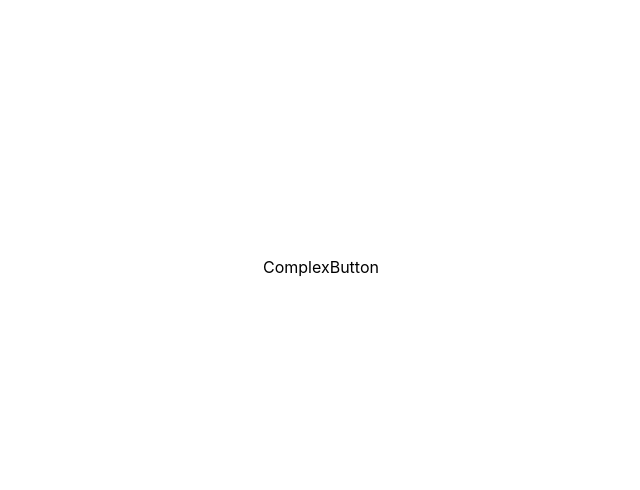
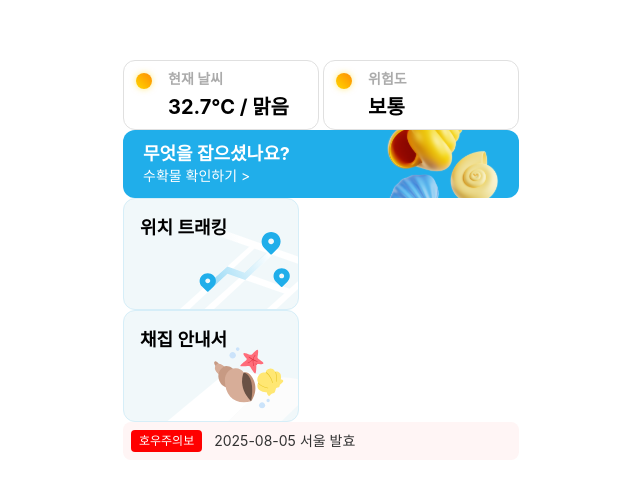
Before and after one commit to MindySo/HaeruHand_405, a React (Vite) app in the folder frontend/: page /kyumin in a window 1280 px wide. Shown: the part 132-622 px from the top of the page, without its empty margins (319-959 px from the left). Built offline with nearby package versions, Linux system fonts and the light colour scheme; a web font is replaced by a local one.

Commit message:
feat: InfoButton 구현 (S13P11A405-55)

```diff
--- /dev/null
+++ b/frontend/src/components/molecules/InfoButton/InfoButton.module.css
@@ -0,0 +1,41 @@
+.container {
+  position: relative;
+  width: 176px;
+  min-width: 176px;
+  height: 112px;
+  background: #f1f8fa;
+  border: 1px solid #d6eef8;
+  border-radius: 12px;
+  cursor: pointer;
+  transition: all 0.2s ease;
+  overflow: hidden;
+  padding: 16px;
+  display: flex;
+  flex-direction: column;
+  justify-content: flex-start;
+  align-items: flex-start;
+}
+
+.content {
+  position: relative;
+  width: 100%;
+  height: 100%;
+}
+
+.textSection {
+  position: relative;
+  z-index: 2;
+  white-space: nowrap;
+}
+
+.iconSection {
+  position: absolute;
+  right: -36px;
+  bottom: -28px;
+  z-index: 1;
+}
+
+.locationIcon {
+  width: 156px;
+  height: auto;
+}
--- /dev/null
+++ b/frontend/src/components/molecules/InfoButton/InfoButton.tsx
@@ -0,0 +1,27 @@
+import React from 'react';
+import { Text } from '../../atoms';
+import styles from './InfoButton.module.css';
+
+export interface InfoButtonProps {
+  onClick?: () => void;
+  className?: string;
+}
+
+const InfoButton: React.FC<InfoButtonProps> = ({ onClick, className = '' }) => {
+  return (
+    <button className={`${styles.container} ${className}`} onClick={onClick}>
+      <div className={styles.content}>
+        <div className={styles.textSection}>
+          <Text size="lg" color="dark" weight="bold" className={styles.title}>
+            채집 안내서
+          </Text>
+        </div>
+        <div className={styles.iconSection}>
+          <img src="/sea-shell.svg" alt="채집 안내서" className={styles.locationIcon} />
+        </div>
+      </div>
+    </button>
+  );
+};
+
+export default InfoButton;
--- a/frontend/src/components/molecules/index.ts
+++ b/frontend/src/components/molecules/index.ts
@@ -1,8 +1,10 @@
 export { default as WarningBanner } from './WarningBanner/WarningBanner';
 export { default as HarvestButton } from './HarvestButton/HarvestButton';
-export { default as InfoCard } from './InfoCard/InfoCard';
+export { default as TrackingButton } from './TrackingButton/TrackingButton';
 export { default as WeatherWidgets } from './WeatherWidgets/WeatherWidgets';
+export { default as InfoButton } from './InfoButton/InfoButton';
 
 export type { WarningBannerProps } from './WarningBanner/WarningBanner';
 export type { HarvestButtonProps } from './HarvestButton/HarvestButton';
-export type { InfoCardProps } from './InfoCard/InfoCard';
+export type { TrackingButtonProps } from './TrackingButton/TrackingButton';
+export type { InfoButtonProps } from './InfoButton/InfoButton';
--- a/frontend/src/pages/Kyumin.tsx
+++ b/frontend/src/pages/Kyumin.tsx
@@ -1,9 +1,16 @@
-import ComplexButton from '../components/molecules/ComplexButton/ComplexButton';
+import { InfoButton, WeatherWidgets } from '../components/molecules';
+import HarvestButton from '../components/molecules/HarvestButton/HarvestButton';
+import TrackingButton from '../components/molecules/TrackingButton/TrackingButton';
+import WarningBanner from '../components/molecules/WarningBanner/WarningBanner';
 
 const Kyumin = () => {
   return (
     <div>
-      <ComplexButton />
+      <WeatherWidgets />
+      <HarvestButton />
+      <TrackingButton />
+      <InfoButton />
+      <WarningBanner type="호우주의보" date="2025-08-05" location="서울" />
     </div>
   );
 };
```
